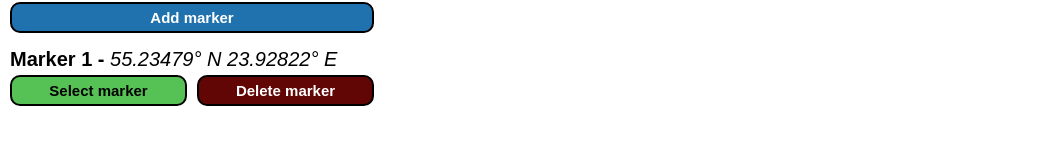
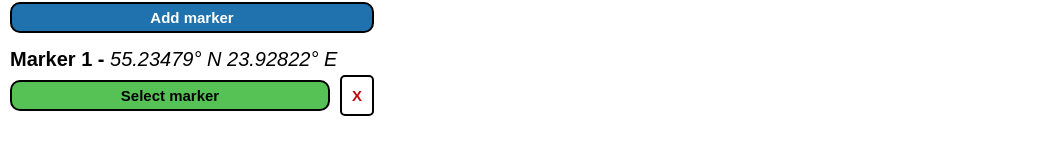
Before and after one commit to NojusM/Map-using-Vue, a Vue app: page /Map-using-Vue/map in a window 1280 px wide. Both pictures are taken after a click on the button "Add marker". Shown: the part 264-418 px from the top of the page, without its empty margins (0-1053 px from the left). Built offline with nearby package versions, Linux system fonts and the light colour scheme.

Commit message:
Update delete button to icon

```diff
--- a/src/views/map/Sidebar.vue
+++ b/src/views/map/Sidebar.vue
@@ -37,7 +37,7 @@
         >
           Select marker
         </button>
-        <button class="btn delete" @click="markerStore.removeMarker(index)">Delete marker</button>
+        <button class="btn delete" @click="markerStore.removeMarker(index)">X</button>
       </div>
     </div>
   </div>
@@ -92,10 +92,15 @@ const markerStore = useMarkersStore()
 }
 
 .btn.delete {
-  background-color: hsl(0, 90%, 20%);
+  width: auto;
+  padding: 1rem;
+  border-radius: 0.5rem;
+  color: hsl(0, 90%, 40%);
+  background-color: white;
 }
 
 .btn.delete:hover {
+  color: white;
   background-color: hsl(0, 90%, 40%);
 }
 
```
